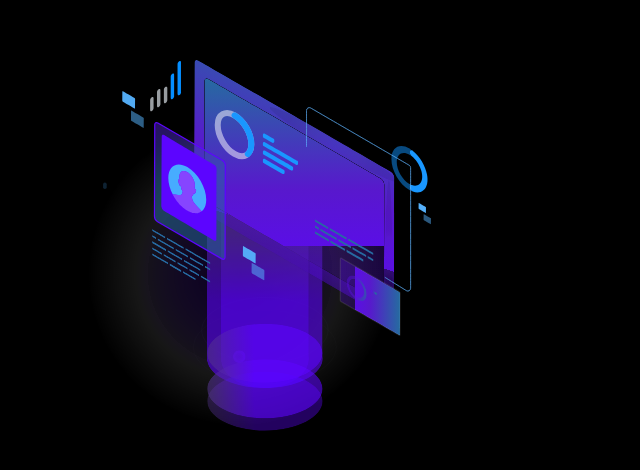
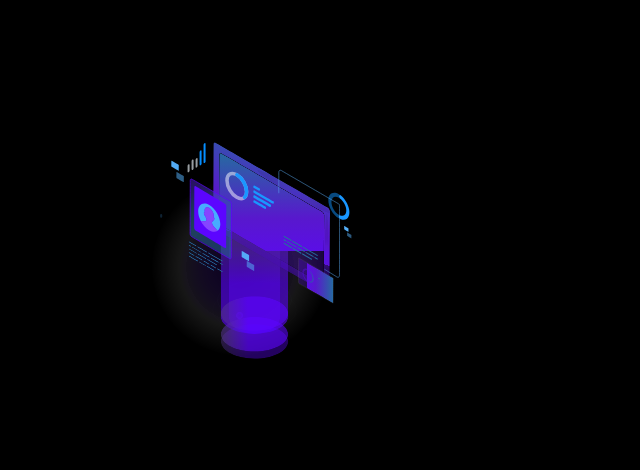
Before and after one commit to JakobVapper/portfolio-app, a React (Create React App) app: page / in a window 1280 px wide. Shown: the part 1122-1592 px from the top of the page, without its empty margins (0-640 px from the left). Built offline with nearby package versions, Linux system fonts and the light colour scheme.

Commit message:
margin fixes

```diff
--- a/src/components/About.jsx
+++ b/src/components/About.jsx
@@ -35,7 +35,7 @@ const About = () => {
     }, []);
 
     return (
-        <div className='bg-black lg:flex lg:flex-row lg:px-100px md:flex-col pt-[200px]' id='About'>
+        <div className='bg-black place-content-center lg:flex lg:flex-row lg:px-[100px] md:flex-col pt-[200px]' id='About'>
             <Lottie className='h-[600px]' animationData={Animation} />
             <motion.div initial="initial" animate={isVisible ? "animate" : "initial"} variants={textVariants} className='flex flex-col lg:max-w-[800px] place-items-center text-center'>
                 <motion.h1 variants={textVariants} className='bg-gradient-to-r from-fuchsia-700 to-indigo-600 bg-clip-text text-transparent text-7xl font-bold pt-14'>About Me</motion.h1>
--- a/src/components/Contact.jsx
+++ b/src/components/Contact.jsx
@@ -35,7 +35,7 @@ const Contact = () => {
     }, []);
     return (
         <div id='Contact' className='lg:flex md:flex lg:flex-row md:flex-col lg:px-[100px] pt-[200px]'>
-            <div className='w-full bg-black flex place-content-start md:px-[20px] lg:px-[100px] items-center p-4'>
+            <div className='w-full bg-black flex md:px-[20px] lg:px-[100px] p-4'>
                 <form method='POST' action='https://getform.io/f/3444e802-9dac-4638-949a-8fd86ed56d34' className='flex flex-col max-w-[600px] w-full'>
                     <motion.div initial="initial" animate={isVisible ? "animate" : "initial"} variants={textVariants} className='pb-8'>
                         <motion.h1 className='flex place-content-center bg-gradient-to-r from-fuchsia-700 to-indigo-600 bg-clip-text text-transparent text-7xl font-bold'>Contact</motion.h1>
```
